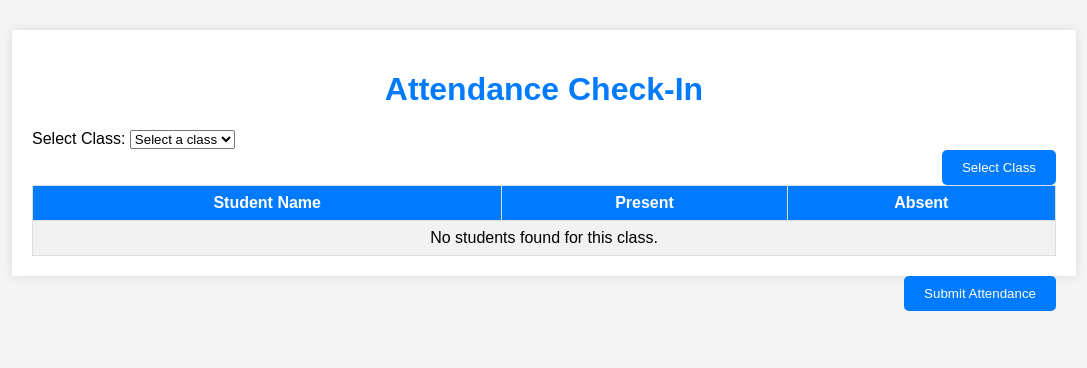
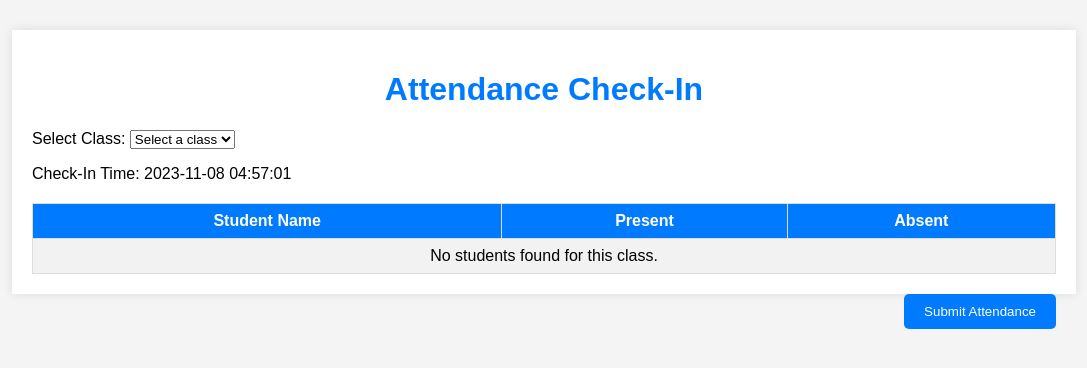
Before and after one commit to NurhidayahAmbomai/Student_attendance, a CodeIgniter app: the page made by application/views/attendance/check_in.php in a window 1280 px wide. Shown: the top 368 px of the page, without its empty margins (96-1183 px from the left). Run offline with CodeIgniter, Linux system fonts and the light colour scheme; data that the repository does not hold is empty.

Commit message:
Update check_in.php

```diff
--- a/application/views/attendance/check_in.php
+++ b/application/views/attendance/check_in.php
@@ -31,7 +31,7 @@
             border: 1px solid #ddd;
         }
         th, td {
-            text-align: center; /* Center-align table data */
+            text-align: center;
             padding: 8px;
         }
         th {
@@ -65,12 +65,6 @@
 </head>
 <body>
     <div class="container">
-        <?php if ($this->session->flashdata('success')): ?>
-            <div class="alert alert-success">
-                <?php echo $this->session->flashdata('success'); ?>
-            </div>
-        <?php endif; ?>
-
         <h1>Attendance Check-In</h1>
         <form action="<?php echo base_url('attendance/check_in'); ?>" method="post">
             <label for="class_id">Select Class:</label>
@@ -82,12 +76,16 @@
                     </option>
                 <?php endforeach; ?>
             </select>
-            <button type="submit" class="submit-btn">Select Class</button>
+
         </form>
+        <?php
+            $checkin_time = date('Y-m-d H:i:s');
+        ?>
+        <p>Check-In Time: <?php echo $checkin_time; ?></p>
 
         <form action="<?php echo base_url('attendance/store'); ?>" method="post">
             <input type="hidden" name="class_id" value="<?php echo $class_id; ?>">
-
+            <input type="hidden" name="checkin_time" value="<?php echo $checkin_time; ?>">
             <table>
                 <tr>
                     <th>Student Name</th>
@@ -111,7 +109,9 @@
                         <td colspan="3">No students found for this class.</td>
                     </tr>
                 <?php endif; ?>
+
             </table>
+
 
             <button type="submit" class="submit-btn">Submit Attendance</button>
         </form>
@@ -125,6 +125,5 @@ document.addEventListener('DOMContentLoaded', function() {
             });
         });
     </script>
-
 </body>
 </html>
```
Lines whose indentation alone changed are shown as unchanged.
